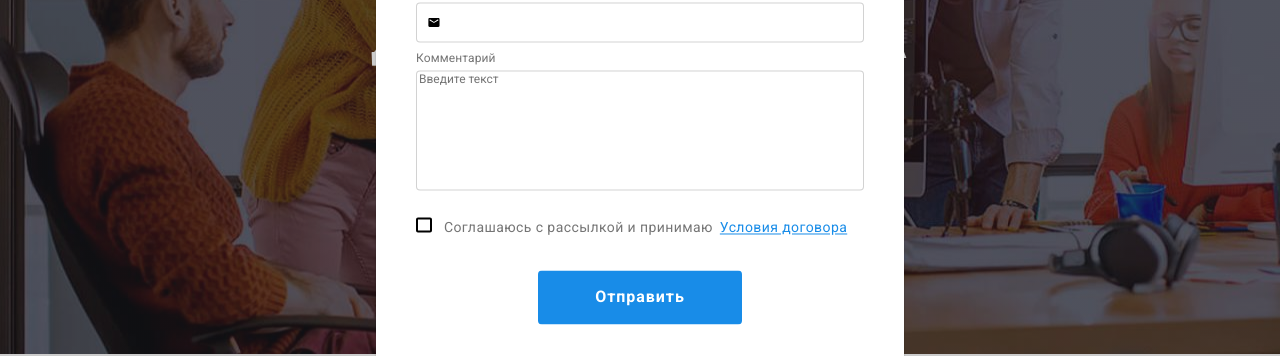
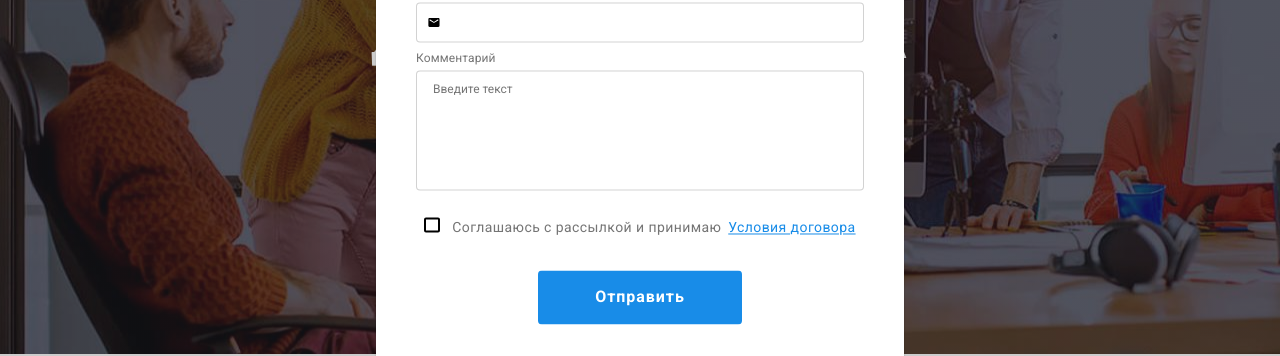
Before and after one commit to JuliaNychyporuk/goit-markup-hw-06, a plain HTML site: page index.html in a window 1280 px wide. Both pictures are taken after a click on the button "Заказать услугу". Shown: the part 331-687 px from the top of the page. Drawn offline with nearby package versions, Linux system fonts and the light colour scheme.

Commit message:
text area and chexbox corrected

```diff
--- a/css/styles.css
+++ b/css/styles.css
@@ -1057,6 +1057,10 @@ transition-timing-function: cubic-bezier(0.4, 0, 0.2, 1);
     margin-bottom: 4px;
 }
 
+.text-area {
+    padding: 12px 16px;
+}
+
 .field-text {
     font-weight: 400;
     font-size: 12px;
@@ -1133,6 +1137,7 @@ margin-bottom: 20px;
     cursor: pointer;
 }
 
+
 .input-check {
     font-size: 14px;
     line-height: 1.71;
@@ -1202,7 +1207,11 @@ fill: transparent;
 }
 
 .checkbox-content {
+    display: flex;
     margin-bottom: 30px;
+    align-items: center;
+    justify-content: center;
+
 }
 
 .check-button:hover,
```
